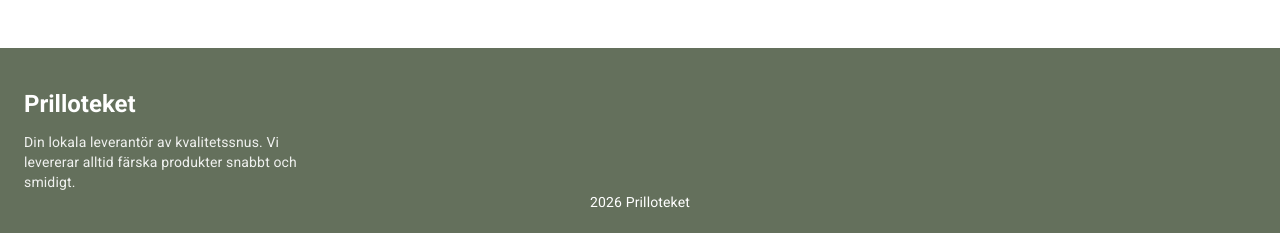
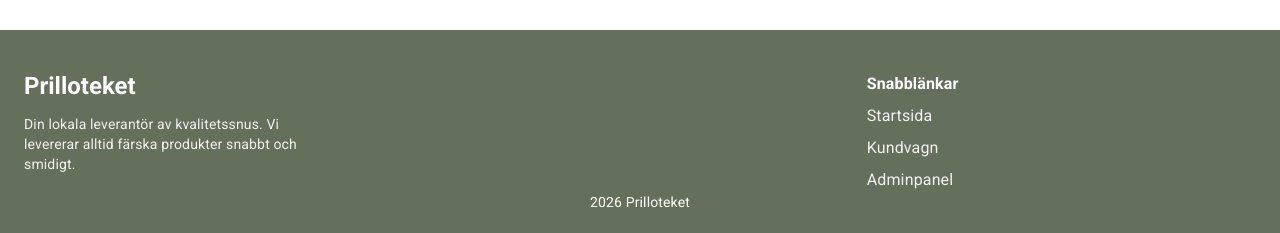
Before and after one commit to adamwidar-92/InlWebbshop3, a React (Vite) app in the folder web/: page /confirmation/1 in a window 1280 px wide. Shown: the part 564-797 px from the top of the page. Built offline with nearby package versions, Linux system fonts and the light colour scheme; no server answers.

Commit message:
Lagt till snabblänkar till startsida, kundvagn samt adminpanel

```diff
--- a/web/src/components/Footer.tsx
+++ b/web/src/components/Footer.tsx
@@ -1,4 +1,4 @@
-import { Box, Container, Grid, Link, Typography } from '@mui/material'
+import { Box, Container, Grid, Link, Stack, Typography } from '@mui/material'
 import { Link as RouterLink } from 'react-router-dom'
 
 export default function Footer() {
@@ -18,6 +18,22 @@ export default function Footer() {
                             Din lokala leverantör av kvalitetssnus. Vi levererar alltid färska produkter snabbt och smidigt.
                         </Typography>
                     </Grid>
+                    <Grid size={{ xs: 12, sm: 4 }}>
+                        <Typography variant="subtitle1" sx={{ fontWeight: 'bold' }} gutterBottom>
+                            Snabblänkar
+                        </Typography>
+                        <Stack spacing={1} sx={{ alignItems: 'flex-start' }}>
+                            <Link component={RouterLink} to="/" underline="hover" color="inherit" sx={{ opacity: 0.9 }}>
+                                Startsida
+                            </Link>
+                            <Link component={RouterLink} to="/checkout" underline="hover" color="inherit" sx={{ opacity: 0.9 }}>
+                                Kundvagn
+                            </Link>
+                            <Link component={RouterLink} to="/admin" underline="hover" color="inherit" sx={{ opacity: 0.9 }}>
+                                Adminpanel
+                            </Link>
+                        </Stack>
+                    </Grid>
                 </Grid>
                 <Typography variant="body2" align="center">
                     2026 Prilloteket
```
